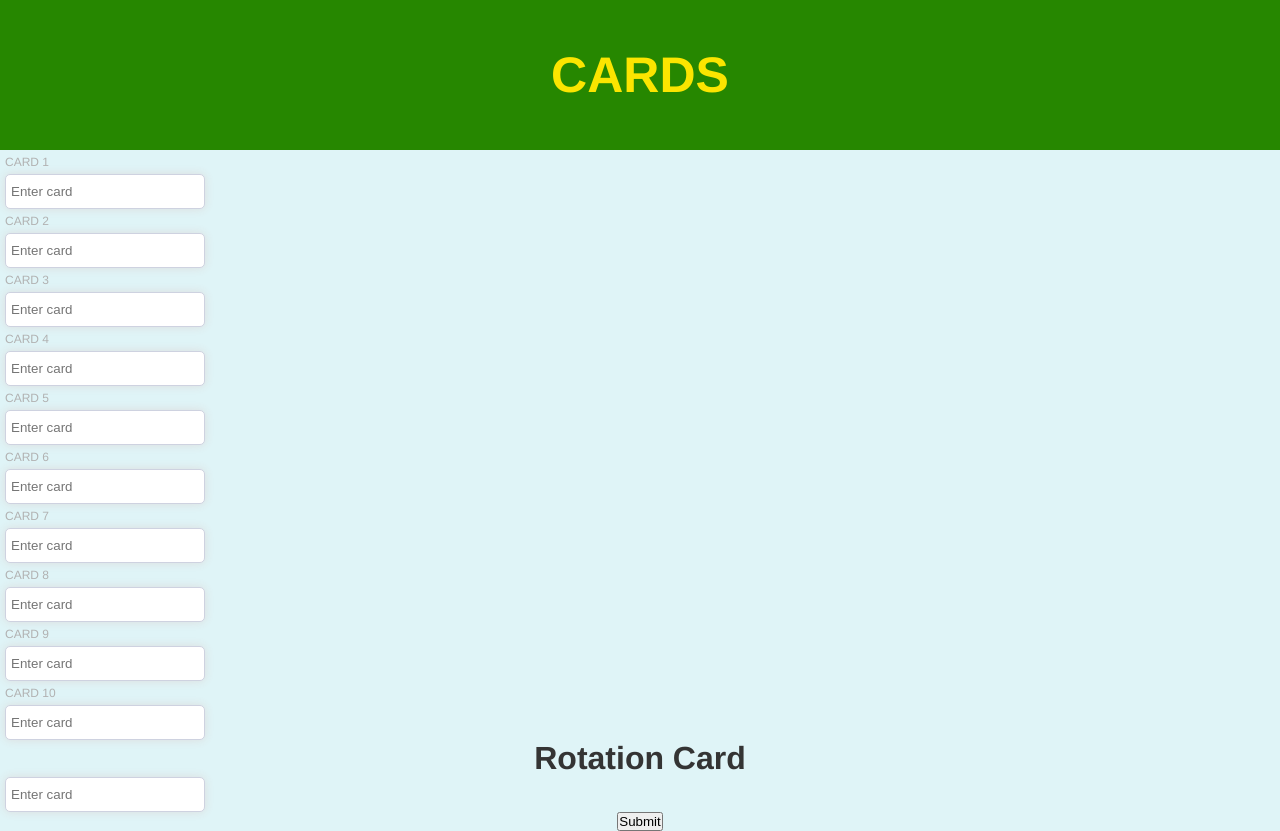
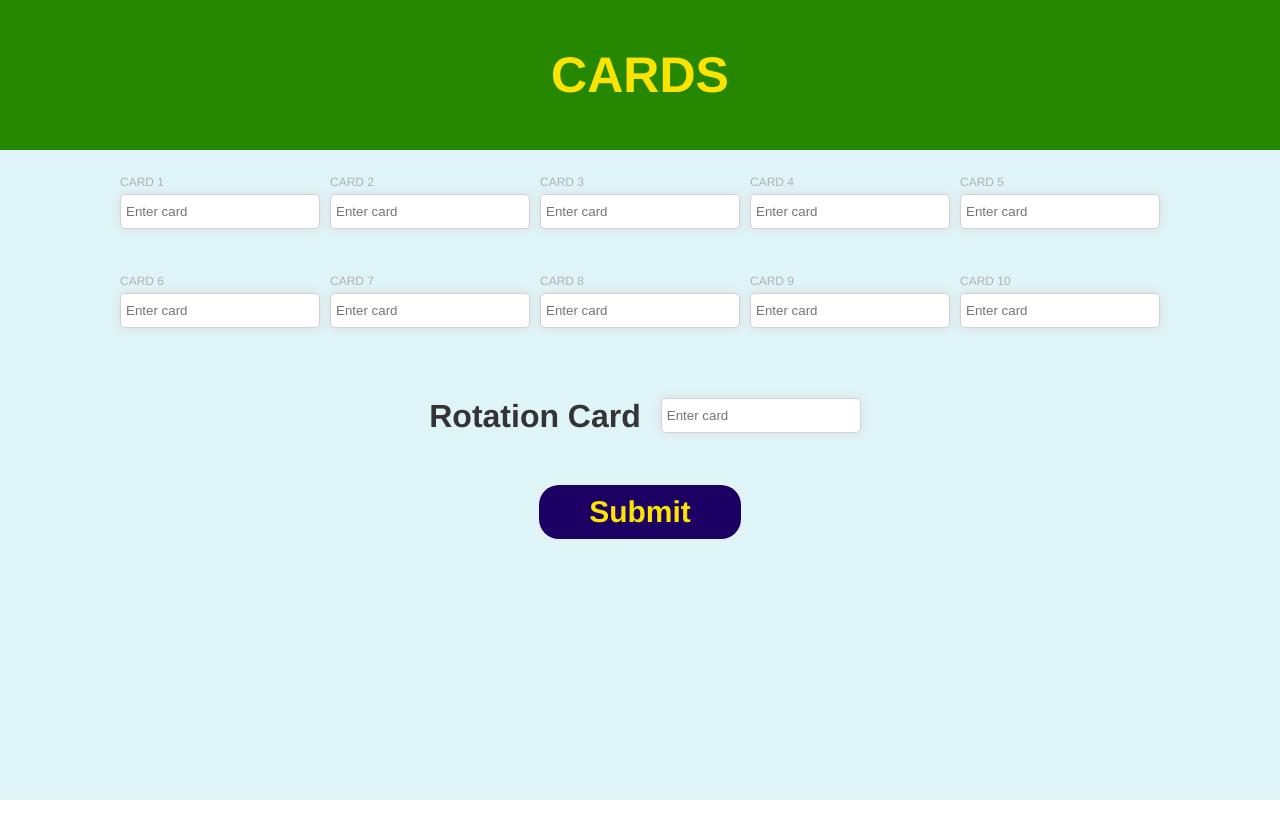
Before and after one commit to fhenrich33/card-app-vue, a Vue app: page / in a window 1280 px wide. After the commit the page ends 800 px from the top, so only its background shows below. Built offline with nearby package versions, Linux system fonts and the light colour scheme.

Commit message:
style: CardSelect page component

```diff
--- a/src/components/pages/CardSelect.vue
+++ b/src/components/pages/CardSelect.vue
@@ -76,9 +76,9 @@ export default {
   <div>
     <app-header>Cards</app-header>
     <form @submit="checkForm" novalidate="true">
-      <h3 v-if="errors.length">
+      <h3 class="error-message-header" v-if="errors.length">
         <b>Please correct the following error(s):</b>
-        <ul>
+        <ul class="error-message">
           <li :key="error" v-for="error in errors">{{ error }}</li>
         </ul>
       </h3>
@@ -93,11 +93,12 @@ export default {
           </li>
         </ul>
       </div>
-      <div>
+      <div class="rotation-card">
         <h1>Rotation Card</h1>
         <card-input :card="rotationCard"></card-input>
       </div>
       <input
+        class="submit"
         type="submit"
         :value="loading ? 'Loading...' : 'Submit'"
         :disabled="loading"
@@ -106,4 +107,64 @@ export default {
   </div>
 </template>
 
-<style scoped></style>
+<style scoped>
+input,
+button,
+submit {
+  border: none;
+}
+form {
+  max-width: 1050px;
+  margin: auto;
+}
+ul {
+  display: flex;
+  flex-wrap: wrap;
+  justify-content: center;
+}
+li {
+  margin: 20px 0px;
+  flex: 0 0 20%;
+  list-style-type: none;
+}
+.error-message-header {
+  margin: 30px 0px;
+  animation: fadein 2s;
+}
+.error-message {
+  display: flex;
+  flex-direction: column;
+  justify-content: center;
+  animation: fadein 2s;
+}
+.rotation-card {
+  display: flex;
+  flex-direction: row;
+  flex-wrap: wrap;
+  justify-content: center;
+  margin: 50px 0px;
+}
+.rotation-card h1 {
+  margin: 0 15px;
+}
+.submit {
+  font-family: inherit;
+  background: #1c0063;
+  color: #fbe500;
+  font-size: 30px;
+  font-weight: 700;
+  border-radius: 20px;
+  padding: 10px 50px;
+}
+.submit:active {
+  background: #471eaf;
+}
+@keyframes fadein {
+  from {
+    color: red;
+  }
+  to {
+    opacity: black;
+  }
+}
+</style>
```
